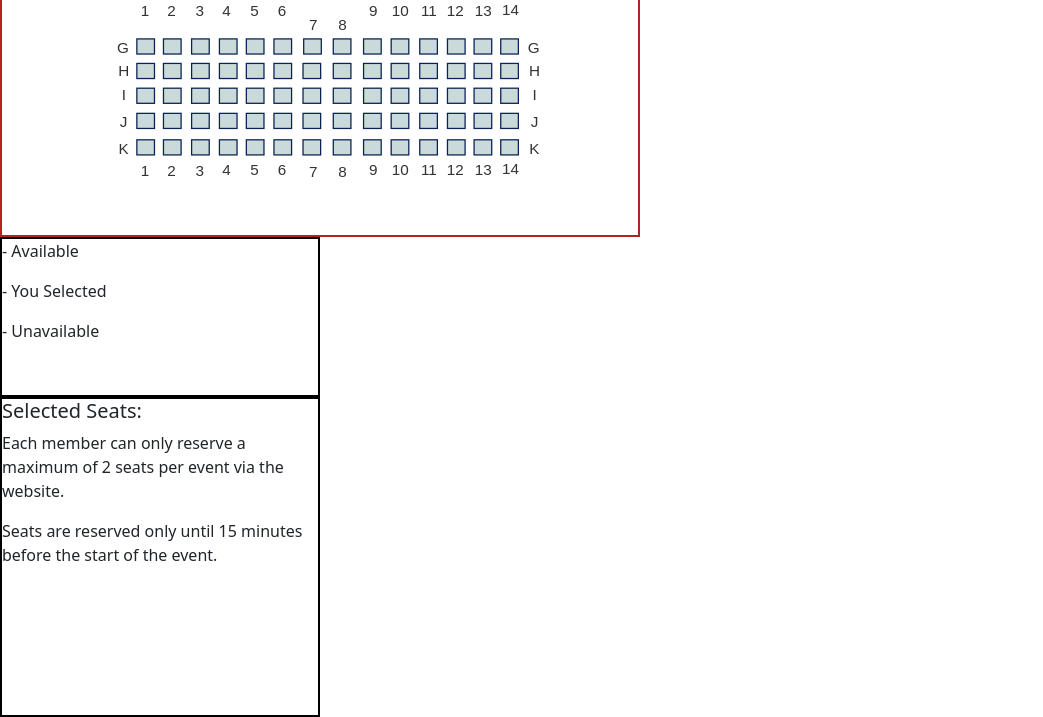
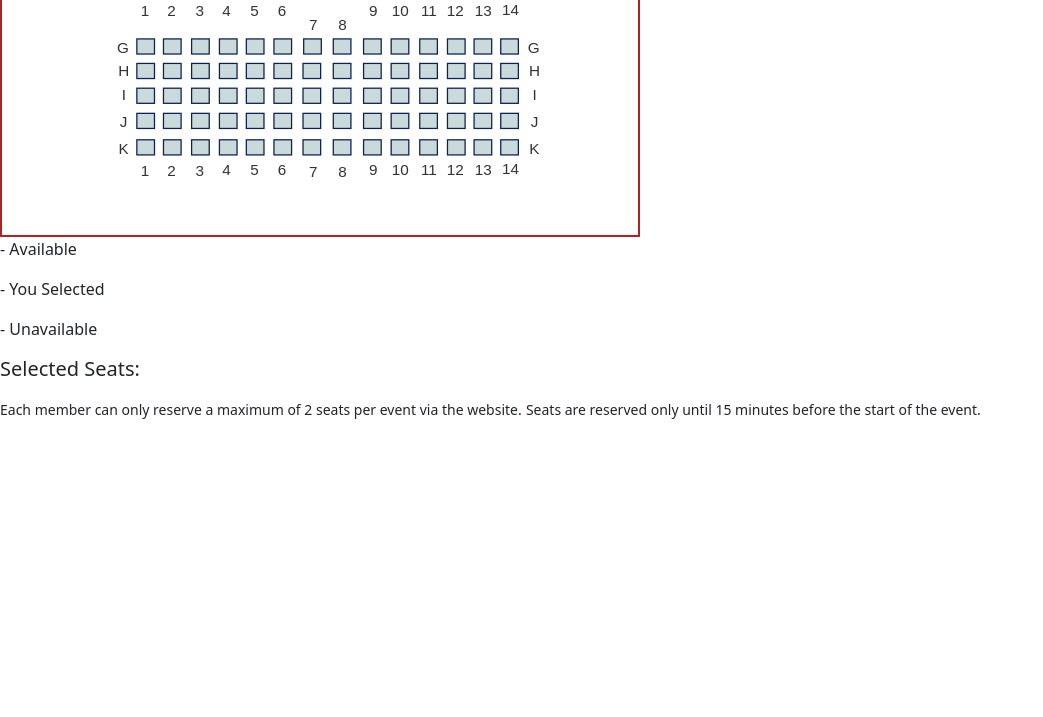
Before and after one commit to marked-gil/goodwill-events, a Django app: a page that uses seating/templates/seating/reserve-seats.html in a window 1280 px wide. Shown: the part 541-1258 px from the top of the page, without its empty margins (0-1043 px from the left). After the commit the page ends 960 px from the top, so only its background shows below. Run offline with Django 3.2, Linux system fonts and the light colour scheme; data comes from the database, SQL or seed files in the repository; some libraries are stand-ins or nearby versions.

Commit message:
Re-organize reserve-seats template

```diff
--- a/seating/templates/seating/reserve-seats.html
+++ b/seating/templates/seating/reserve-seats.html
@@ -2,8 +2,10 @@
 
 {% block content %}
 
+<div>
     <h3>{{ event }}</h3>
     <p>{{ event.event_date|date:'d F Y, l' }} | <span>{{ event.event_time|date:'g A' }}</span></p>
+</div>
 
 <div id="seatmap-container">
     <svg viewBox="-5.954 -11.097 500 500" xmlns="http://www.w3.org/2000/svg" id="my-svg">
@@ -292,18 +294,23 @@
                 x="387.14" y="441.179">14</text>
         </g>
     </svg>
-</div>
 
-<div style="border: 2px solid black; width: 20rem; height: 10rem;">
+    <div id="seatmap-legend">
         <p>- Available</p>
         <p>- You Selected</p>
         <p>- Unavailable</p>
     </div>
 
-<div style="border: 2px solid black; width: 20rem; height: 20rem;">
+    <div id="selected-seats-box">
         <h5>Selected Seats: </h5>
-    <p>Each member can only reserve a maximum of 2 seats per event via the website.</p>
-    <p>Seats are reserved only until 15 minutes before the start of the event.</p>
+        <div id="seats-selected-container">
+            <ul>
+                <li class="seat-selected"></li>
+            </ul>
+        </div>
+        <small>Each member can only reserve a maximum of 2 seats per event via the website.</small>
+        <small>Seats are reserved only until 15 minutes before the start of the event.</small>
+    </div>
 </div>
 
 <p id="data_seats">
```
Lines whose indentation alone changed are shown as unchanged.
